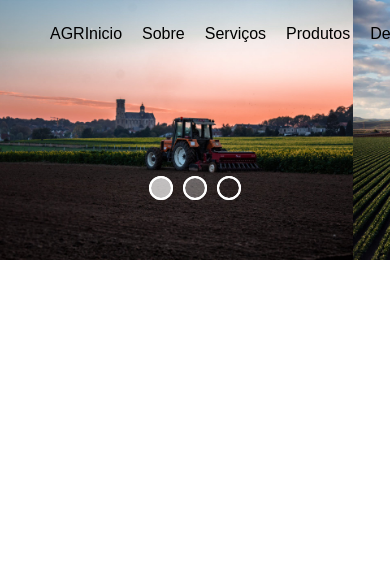
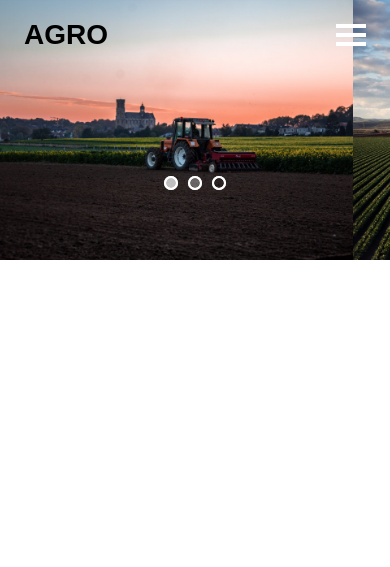
Before and after one commit to Luisokl/Page-Agronegocio, a plain HTML site: page index.html in a window 390 px wide. Drawn offline with Linux system fonts and the light colour scheme.

Commit message:
foi criado o menu responsivo para telas menores

```diff
--- a/index.html
+++ b/index.html
@@ -6,22 +6,23 @@
 
     <!-- CSS -->
    <link rel="stylesheet" href="style.css">
-   <link rel="stylesheet" href="style/header.css">
+   <link rel="stylesheet" href="style/header-menu.css">
    <link rel="stylesheet" href="/style/slides.css">
 
     <title>Agrícola</title>
 </head>
 <body>
     <header>
-        <div class="logo">AGR</div>
         <nav class="menu">
-            <ul>
-                <li>Inicio</li>
-                <li>Sobre</li>
-                <li>Serviços</li>
-                <li>Produtos</li>
-                <li>Depoimentos</li>
-                <li>Contato</li>
+            <div class="logo">AGRO</div>
+            <button class="hamburger"></button>
+            <ul class="nav-list">
+                <li><a href="#">Inicio</a></li>
+                <li><a href="#">Sobre</a></li>
+                <li><a href="#">Serviços</a></li>
+                <li><a href="#">Produtos</a></li>
+                <li><a href="#">Depoimentos</a></li>
+                <li><a href="#">Contato</a></li>
             </ul>
         </nav>
     </header>
@@ -67,7 +68,7 @@
         </section>
     </main>
 
-
+    <script src="/scripts/menu.js"></script>
     <script src="/scripts/slides.js"></script>
 </body>
 </html>
--- /dev/null
+++ b/scripts/menu.js
@@ -0,0 +1,7 @@
+const hamburger = document.querySelector('.hamburger')
+
+const menu = document.querySelector('.menu')
+
+hamburger.addEventListener('click', () => {
+    menu.classList.toggle('active')
+})
--- /dev/null
+++ b/style/header-menu.css
@@ -0,0 +1,133 @@
+header {
+    position: absolute;
+    top: 0;
+    left: 0;
+    right: 0;
+    padding-inline: 24px;
+    background-color: transparent;
+    z-index: 1;
+}
+
+.menu {
+    max-width: 1280px;
+    height: 70px;
+    margin-inline: auto;
+
+    display: flex;
+    justify-content: space-between;
+    align-items: center;
+}
+
+.logo {
+    font-size: 28px;
+    font-weight: bold;
+}
+
+.nav-list {
+    display: flex;
+    gap: 32px;
+}
+
+.nav-list a {
+    font-size: 18px;
+    font-weight: bold;
+    padding-block: 16px;
+    color: #000;
+}
+
+.hamburger {
+    display: none;
+    border: none;
+    background: none;
+    border-top: 4px solid #fff;
+    cursor: pointer;
+}
+.hamburger::before,
+.hamburger::after {
+    position: relative;
+    content: '';
+    display: block;
+    width: 30px;
+    height: 4px;
+    background: #fff;
+    margin-top: 5px;
+    transition: 0.3s;
+}
+
+@media (max-width: 768px) {
+    .hamburger {
+        display: block;
+        z-index: 1;
+    }
+
+    .nav-list {
+        position: fixed;
+        top: 0;
+        left: 0;
+        width: 100%;
+        height: 100vh;
+        background: #000;
+        clip-path: circle(100px at 90% -15%);
+        transition: 1s ease-in-out;
+
+        flex-direction: column;
+        justify-content: center;
+        align-items: center;
+        pointer-events: none;
+    }
+
+    .nav-list li {
+        margin-bottom: 30px;
+    }
+
+    .nav-list a {
+        font-size: 28px;
+        color: #fff;
+        margin-bottom: 100px;
+        opacity: 0;
+    }
+
+    .menu.active .nav-list {
+        clip-path: circle(1500px at 90% -15%);
+        pointer-events: all;
+    }
+
+
+    .nav-list li:nth-child(1) a {
+        transition: 0.5s 0.2s;
+    }
+    .nav-list li:nth-child(2) a {
+        transition: 0.5s 0.4s;
+    }
+    .nav-list li:nth-child(3) a {
+        transition: 0.5s 0.6s;
+    }
+    .nav-list li:nth-child(4) a {
+        transition: 0.5s 0.8s;
+    }
+    .nav-list li:nth-child(5) a {
+        transition: 0.5s 1s;
+    }
+    .nav-list li:nth-child(6) a {
+        transition: 0.5s 1.2s;
+    }
+
+    .menu.active .nav-list a {
+        opacity: 1;
+    }
+
+
+    .menu.active .hamburger {
+        position: fixed;
+        top: 26px;
+        right: 16px;
+        border-top-color: transparent;
+    }
+    .menu.active .hamburger::before {
+        transform: rotate(135deg);
+    }
+    .menu.active .hamburger::after {
+        transform: rotate(-135deg);
+        top: -8px;
+    }
+}
--- a/style/header.css
+++ /dev/null
@@ -1,18 +0,0 @@
-header {
-    position: fixed;
-    top: 0;
-    width: 100%;
-    display: flex;
-    align-items: center;
-    justify-content: space-between;
-    padding: 25px 50px;
-    z-index: 1;
-}
-
-.menu ul {
-    display: flex;
-}
-
-.menu ul li + li {
-    margin-left: 20px;
-}
--- a/style/slides.css
+++ b/style/slides.css
@@ -38,7 +38,7 @@ section#slide {
 .nav-auto div {
     border: 2px solid #FFF;
     border-radius: 50%;
-    padding: 10px;
+    padding: 5px;
     cursor: pointer;
     transition: 0.5s;
 }
```
